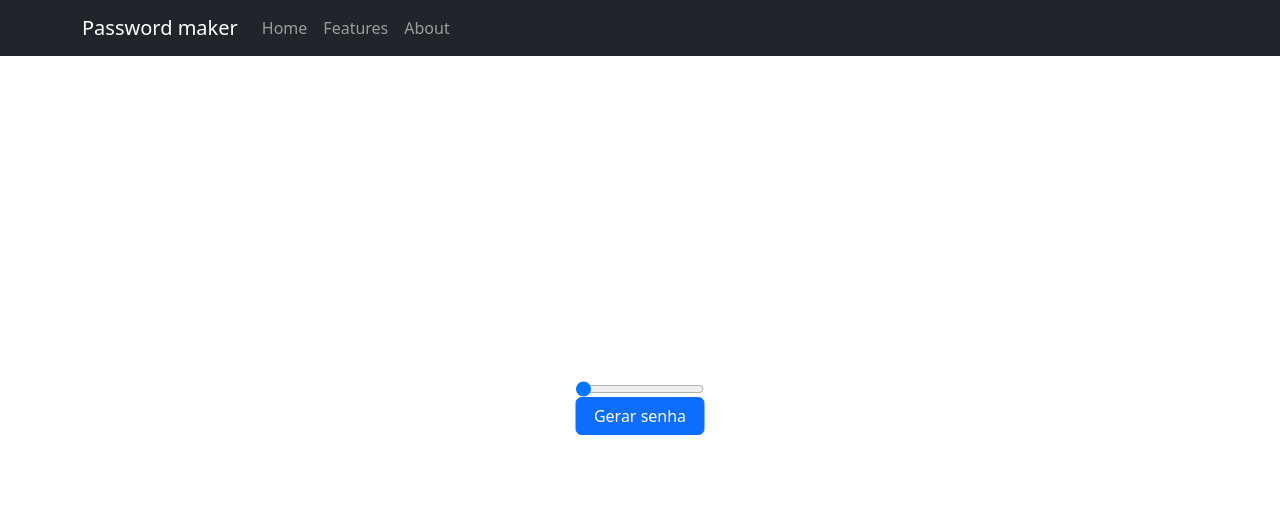
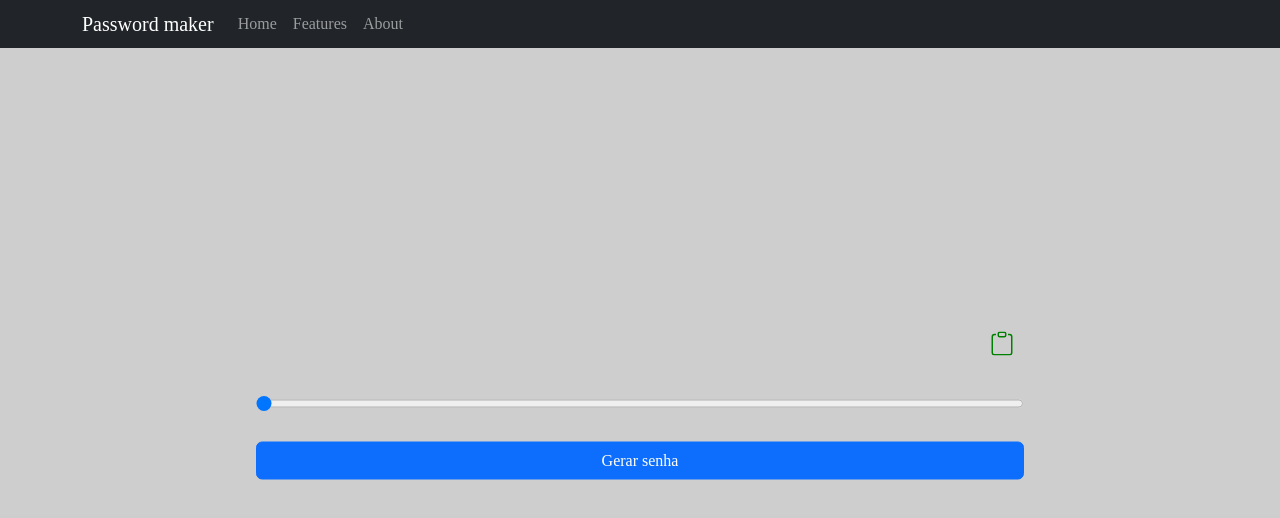
Before and after one commit to turan-98/Password-project, a React (Create React App) app: page / in a window 1280 px wide. Shown: the top 518 px of the page. Built offline with nearby package versions, Linux system fonts and the light colour scheme.

Commit message:
Create Copy button
Criei o button de copiar, ainda não deu certo a implementação.
Preciso pegar o valor da tag html <p> para isso.

```diff
--- a/package.json
+++ b/package.json
@@ -9,6 +9,7 @@
     "bootstrap": "^5.2.3",
     "react": "^18.2.0",
     "react-bootstrap": "^2.7.2",
+    "react-copy-to-clipboard": "^5.1.0",
     "react-dom": "^18.2.0",
     "react-scripts": "5.0.1",
     "sass": "^1.60.0",
--- a/src/App.js
+++ b/src/App.js
@@ -1,5 +1,6 @@
 import Btn from './Components/Button';
 import Menu from './Components/Menu'
+import './style.scss';
 
 function App() {
   return (
--- a/src/Components/Button/index.js
+++ b/src/Components/Button/index.js
@@ -3,6 +3,7 @@ import 'bootstrap/dist/css/bootstrap.min.css';
 import Button from 'react-bootstrap/Button';
 import './style.scss';
 import RangeButton from '../RangeButton';
+import CopyButton from '../CopyButton';
 
 class Btn extends React.Component{
     constructor(props){
@@ -34,7 +35,11 @@ class Btn extends React.Component{
         return (
             <div className='wrapper'>
                 <div className='d-flex-column'>
-                    <p>{this.state.password}</p>
+                    <div className='d-flex-row'>
+                        <p id="passwordValue">{this.state.password}</p>
+                        <CopyButton />
+                    </div>
+
                     <RangeButton />
                     <Button variant="primary" onClick={this.randomPassword}>Gerar senha</Button>
                 </div>
--- a/src/Components/Button/style.scss
+++ b/src/Components/Button/style.scss
@@ -5,8 +5,15 @@
     left: 50%;
     margin-right: -50%;
     transform: translate(-50%, -50%);
+    width: 60%;
     .d-flex-column{
         display: flex;
         flex-flow: column;
+        row-gap: 30px;
+    }
+    .d-flex-row{
+        display: flex;
+        flex-flow: row;
+        justify-content: space-between;
     }
 }
--- /dev/null
+++ b/src/Components/CopyButton/index.js
@@ -0,0 +1,25 @@
+import React from "react";
+import './style.scss';
+
+class CopyButton extends React.Component {
+
+
+ handleCopy(){
+    navigator.clipboardData.writeText("http://localhost:3000/");
+ }
+
+render(){
+    return (
+        <button className="copybutton" onClick={() => {navigator.clipboard.writeText("http://localhost:3000/");alert("Copied to clipboard.");}}>
+            <svg xmlns="http://www.w3.org/2000/svg" width="24" height="24" fill="" className="bi bi-clipboard" viewBox="0 0 16 16">
+                <path d="M4 1.5H3a2 2 0 0 0-2 2V14a2 2 0 0 0 2 2h10a2 2 0 0 0 2-2V3.5a2 2 0 0 0-2-2h-1v1h1a1 1 0 0 1 1 1V14a1 1 0 0 1-1 1H3a1 1 0 0 1-1-1V3.5a1 1 0 0 1 1-1h1v-1z"/>
+                <path d="M9.5 1a.5.5 0 0 1 .5.5v1a.5.5 0 0 1-.5.5h-3a.5.5 0 0 1-.5-.5v-1a.5.5 0 0 1 .5-.5h3zm-3-1A1.5 1.5 0 0 0 5 1.5v1A1.5 1.5 0 0 0 6.5 4h3A1.5 1.5 0 0 0 11 2.5v-1A1.5 1.5 0 0 0 9.5 0h-3z"/>
+            </svg>
+        </button>
+    )
+}
+
+
+}
+
+export default CopyButton;
--- /dev/null
+++ b/src/Components/CopyButton/style.scss
@@ -0,0 +1,17 @@
+.copybutton{
+    width: 45px;
+    height: 45px;
+    border:none;
+    border-radius:100%;
+    transition: all 200ms;
+    background: none;
+    svg{
+        fill:green;
+    }
+    &:hover{
+        svg{
+            fill:white;
+        }
+    }
+
+}
--- /dev/null
+++ b/src/style.scss
@@ -0,0 +1,49 @@
+/* http://meyerweb.com/eric/tools/css/reset/
+   v2.0 | 20110126
+   License: none (public domain)
+*/
+
+html, body, div, span, applet, object, iframe,
+h1, h2, h3, h4, h5, h6, p, blockquote, pre,
+a, abbr, acronym, address, big, cite, code,
+del, dfn, em, img, ins, kbd, q, s, samp,
+small, strike, strong, sub, sup, tt, var,
+b, u, i, center,
+dl, dt, dd, ol, ul, li,
+fieldset, form, label, legend,
+table, caption, tbody, tfoot, thead, tr, th, td,
+article, aside, canvas, details, embed,
+figure, figcaption, footer, header, hgroup,
+menu, nav, output, ruby, section, summary,
+time, mark, audio, video {
+	margin: 0;
+	padding: 0;
+	border: 0;
+	font-size: 100%;
+	font: inherit;
+	vertical-align: baseline;
+}
+/* HTML5 display-role reset for older browsers */
+article, aside, details, figcaption, figure,
+footer, header, hgroup, menu, nav, section {
+	display: block;
+}
+body {
+	line-height: 1;
+    background: #cecece;
+}
+ol, ul {
+	list-style: none;
+}
+blockquote, q {
+	quotes: none;
+}
+blockquote:before, blockquote:after,
+q:before, q:after {
+	content: '';
+	content: none;
+}
+table {
+	border-collapse: collapse;
+	border-spacing: 0;
+}
```
Also changed, not shown: 1 other file (tests, documents, lock files or other folders).
